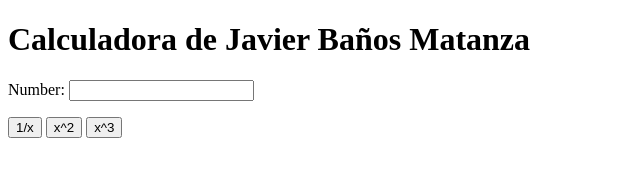
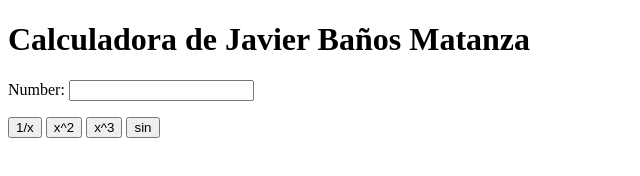
Before and after one commit to javierban/my_calculator_2, a plain HTML site: page index.html in a window 1280 px wide. Shown: the full height of the page, 0-640 px from the left. Drawn offline with Linux system fonts and the light colour scheme.

Commit message:
sin(x) button

```diff
--- a/index.html
+++ b/index.html
@@ -12,12 +12,14 @@
 			<button onclick="inverse()"> 1/x </button>
 			<button onclick="square()"> x^2 </button>
 			<button onclick="cube()"> x^3 </button>
+			<button onclick="sine()"> sin </button>
 		</p>
 		<script type="text/javascript">
 			function cube() {
 				var num = document.getElementById("n1");
 				num.value = Math.pow(num.value, 3);
 			}
+
 			function square() {
 				var num = document.getElementById("n1");
 				num.value = Math.pow(num.value, 2);
@@ -26,6 +28,11 @@
 				var num = document.getElementById("n1");
 				num.value = 1/num.value;
 			}
+
+			function sine() {
+				var num = document.getElementById("n1");
+				num.value = Math.sin(num.value);
+			}
 		</script>
 	</body>
 </html>
```
